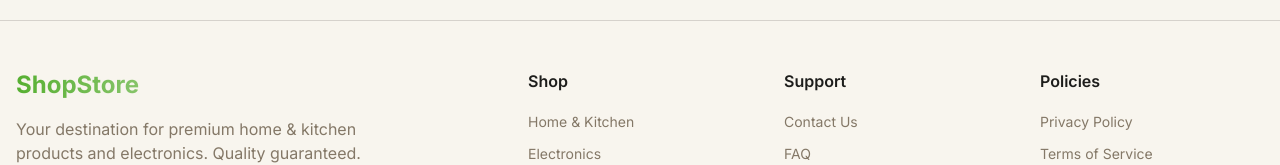
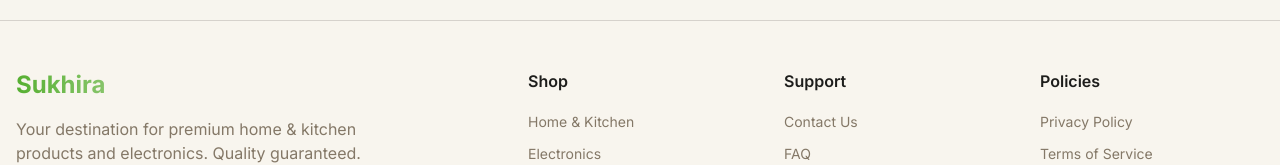
Before and after one commit to vnhomes77-sys/Sukhira1, a Next.js app: page / in a window 1280 px wide. Shown: the part 3342-3507 px from the top of the page. Built offline with nearby package versions, Linux system fonts and the light colour scheme; no server answers.

Commit message:
Update store name to Sukhira in components

```diff
--- a/src/components/Footer.tsx
+++ b/src/components/Footer.tsx
@@ -35,7 +35,7 @@ export function Footer() {
                     <div className="lg:col-span-2">
                         <Link href="/" className="inline-block mb-4">
                             <span className="text-2xl font-bold bg-gradient-to-r from-primary to-primary/70 bg-clip-text text-transparent">
-                                ShopStore
+                                Sukhira
                             </span>
                         </Link>
                         <p className="text-muted-foreground mb-4 max-w-sm">
--- a/src/components/MobileNavSheet.tsx
+++ b/src/components/MobileNavSheet.tsx
@@ -21,7 +21,7 @@ export function MobileNavSheet({ open, onOpenChange, navLinks }: MobileNavSheetP
                 <SheetHeader>
                     <SheetTitle className="text-left">
                         <span className="text-xl font-bold bg-gradient-to-r from-primary to-primary/70 bg-clip-text text-transparent">
-                            ShopStore
+                            Sukhira
                         </span>
                     </SheetTitle>
                 </SheetHeader>
--- a/src/lib/seo.ts
+++ b/src/lib/seo.ts
@@ -2,7 +2,7 @@ import { ShopifyProduct } from './shopify';
 import { Metadata } from 'next';
 
 const siteUrl = process.env.NEXT_PUBLIC_APP_URL || 'http://localhost:3000';
-const siteName = 'ShopStore';
+const siteName = 'Sukhira';
 
 export function generateProductJsonLd(product: ShopifyProduct, url: string) {
     const variant = product.variants.edges[0]?.node;
```
